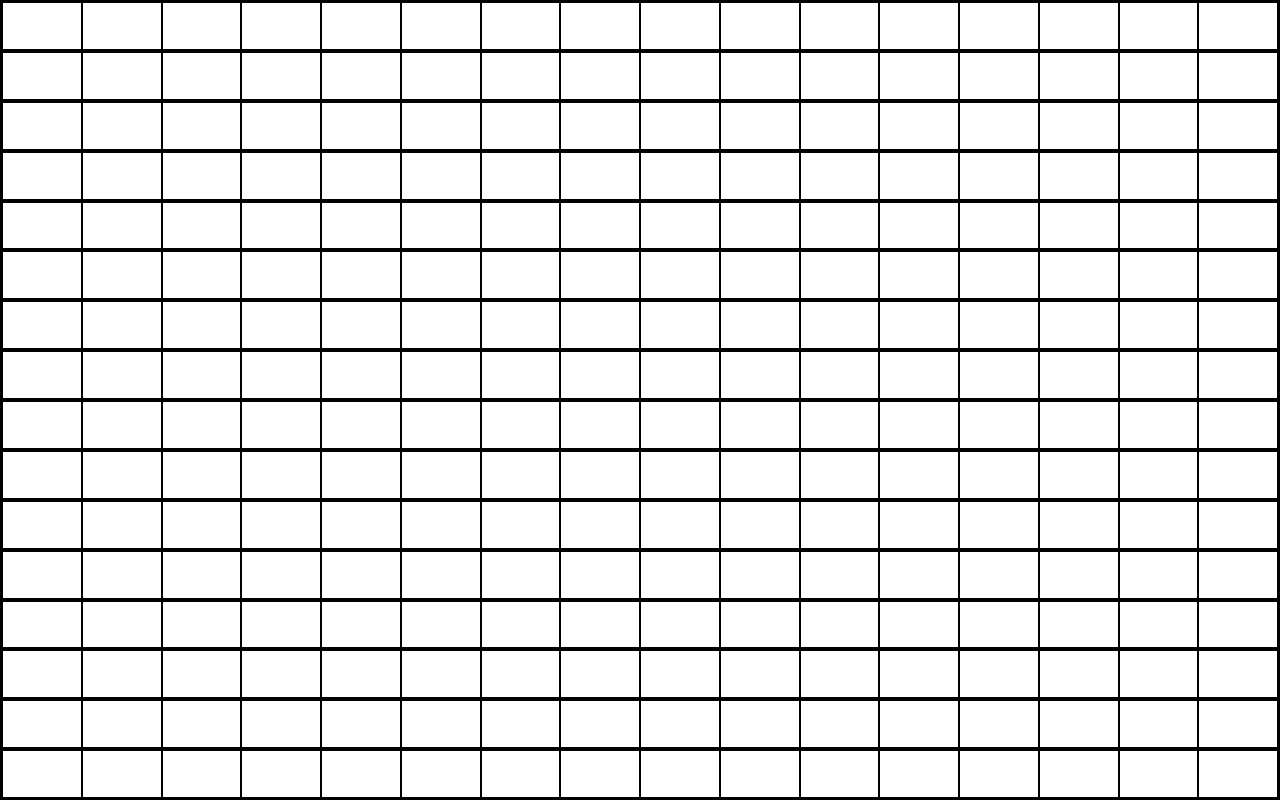
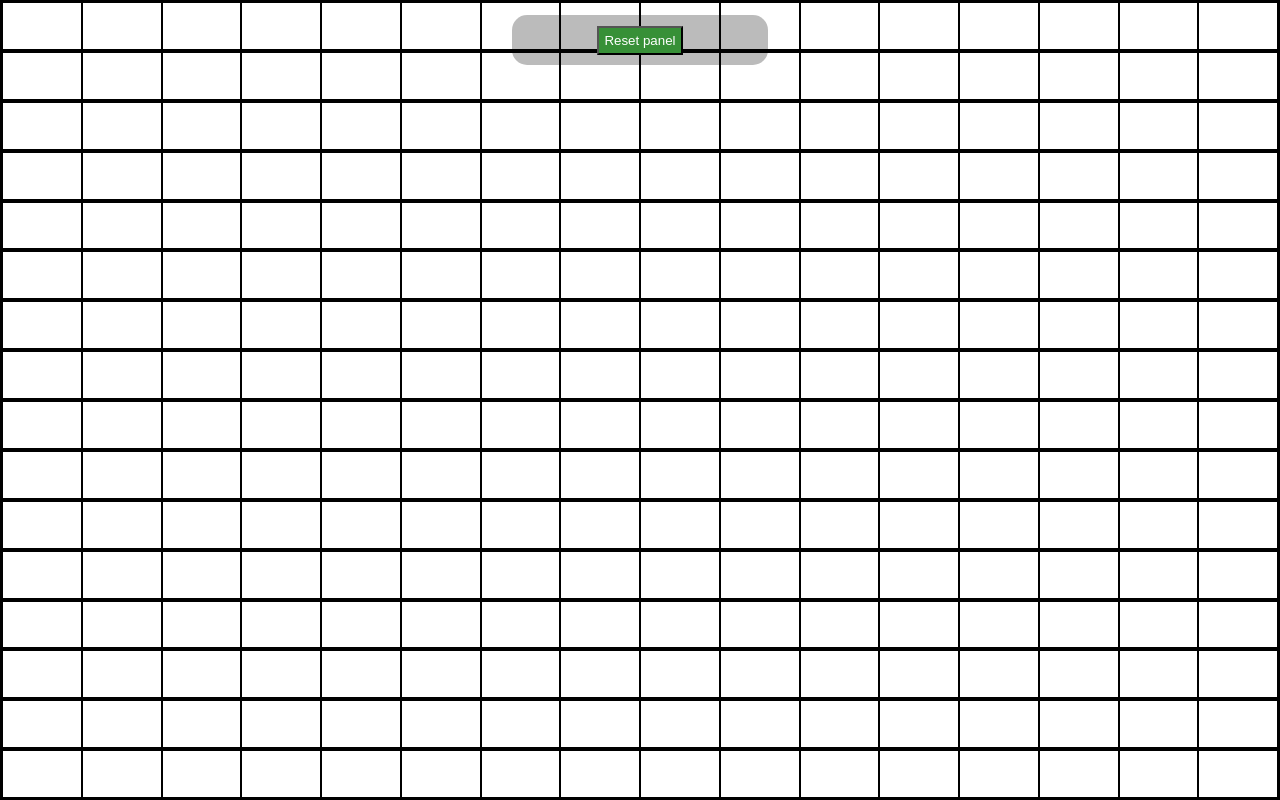
Before and after one commit to jasnoel/odin-etch-a-sketch, a plain HTML site: page index.html in a window 1280 px wide. Drawn offline with Linux system fonts and the light colour scheme.

Commit message:
added reset panel button

```diff
--- a/index.html
+++ b/index.html
@@ -12,5 +12,8 @@
     <div class="container">
 
     </div>
+    <div class="controls">
+        <button class="reset-panel">Reset panel</button>
+    </div>
 </body>
 </html>
--- a/index.js
+++ b/index.js
@@ -1,5 +1,7 @@
 const SQUARE_DIMENSIONS = 16;
 
+
+const squares = [];
 const container = document.querySelector(".container");
 
 for (let i = 0; i < SQUARE_DIMENSIONS; i++) {
@@ -10,6 +12,14 @@ for (let i = 0; i < SQUARE_DIMENSIONS; i++) {
         subDiv.addEventListener('mouseover', (e) => {
             e.target.style.backgroundColor = 'red';
         });
+        squares.push(subDiv);
         div.appendChild(subDiv);
     }
 }
+
+const resetPanel = document.querySelector(".reset-panel");
+resetPanel.addEventListener('click', () => {
+    squares.forEach(div => {
+        div.style.backgroundColor = '#fff';
+    });
+})
--- a/style.css
+++ b/style.css
@@ -2,6 +2,7 @@
     box-sizing: border-box;
     margin: 0;
     padding: 0;
+    text-align: center;
 }
 
 .container {
@@ -17,3 +18,24 @@
 div {
     border: 1px solid black;
 }
+
+.controls {
+    position: absolute;
+    top: 15px;
+    left: 50%;
+    width: 20%;
+    height: 50px;
+    transform: translate(-50%, 0);
+    border: none;
+    background-color: #00000044;
+    border-radius: 15px;
+    display: flex;
+    justify-content: center;
+    align-items: center;
+}
+
+.controls button {
+    padding: 5px;
+    background-color: rgb(55, 144, 55);
+    color: #fff;
+}
```
